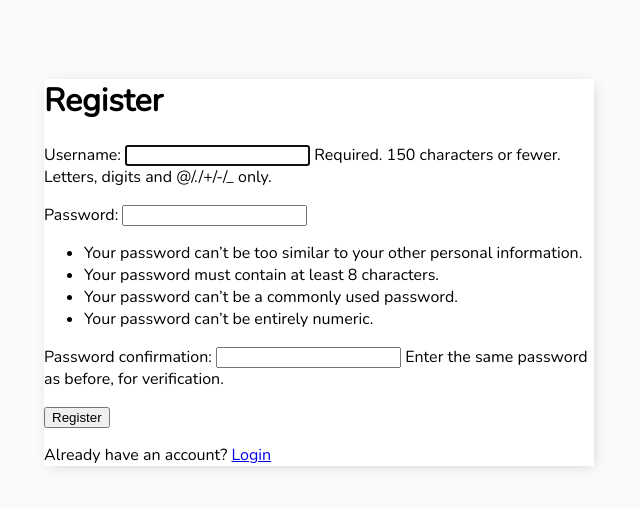
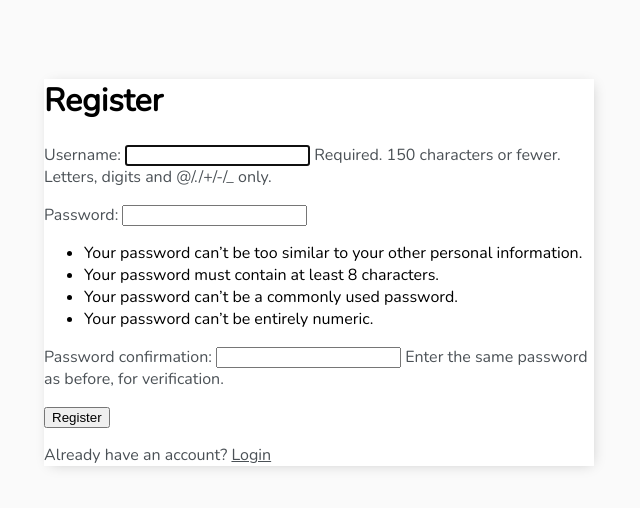
Before and after one commit to ooooo5h/youtube_django_todolist_20220223, a Django app: page /register/ in a window 1280 px wide. Shown: the top 508 px of the page, without its empty margins (321-961 px from the left). Run offline with Django 4.2, Linux system fonts and the light colour scheme.

Commit message:
main화면 수정

```diff
--- a/base/templates/base/main.html
+++ b/base/templates/base/main.html
@@ -16,6 +16,21 @@
                 background-color: #FAFAFA;
                 font-family: 'Nunito', sans-serif;
                 padding-top: 50px;
+            }
+
+            h1,
+            h2,
+            h3,
+            h4,
+            h5,
+            h6,
+                {
+                font-family: 'Raleway', sans-serif;
+            }
+
+            a,
+            p {
+                color: #4b5156
             }
 
             .container {
```
Also changed, not shown: db.sqlite3.
